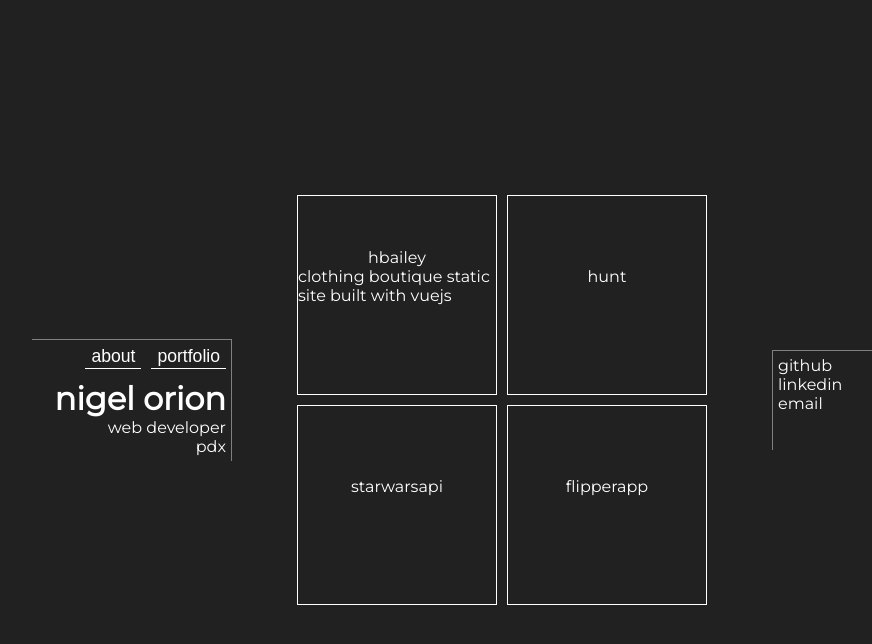
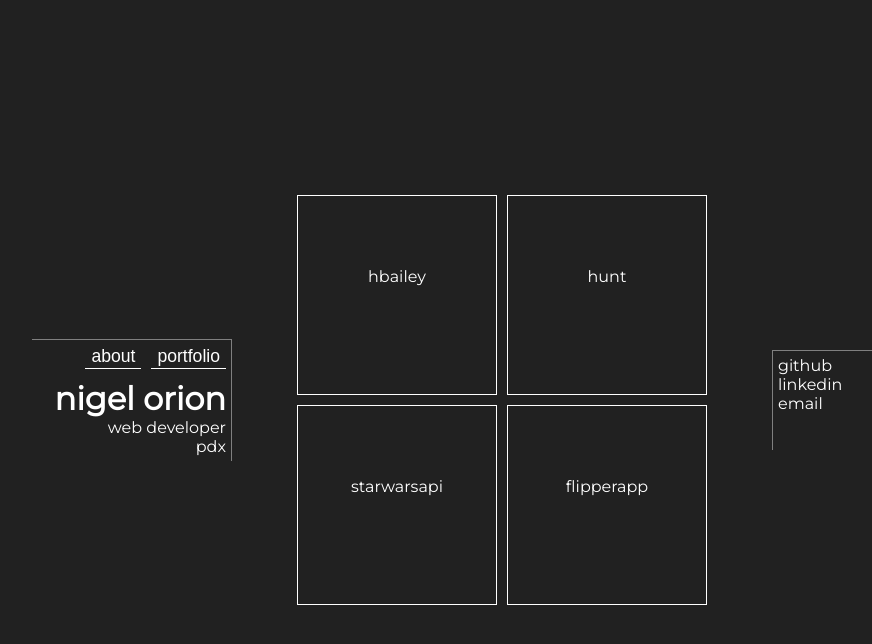
Before and after one commit to nigelorion/portfolio-final, a Vue app: page / in a window 1280 px wide. Both pictures are taken after a click on the button "portfolio". Shown: the top 644 px of the page, without its empty margins (138-1010 px from the left). Built offline with nearby package versions, Linux system fonts and the light colour scheme.

Commit message:
merge conflicts

```diff
--- a/src/components/Center.vue
+++ b/src/components/Center.vue
@@ -1,9 +1,8 @@
-<template>
+atom .<template>
   <div class="main">
     <div class="projects">
       <div class="projectWrapper hbailey">
         <p>hbailey</p>
-        <p>clothing boutique static site built with vuejs</p>
         <a href="#">code</a>
         <a href="#">live</a>
 
```
